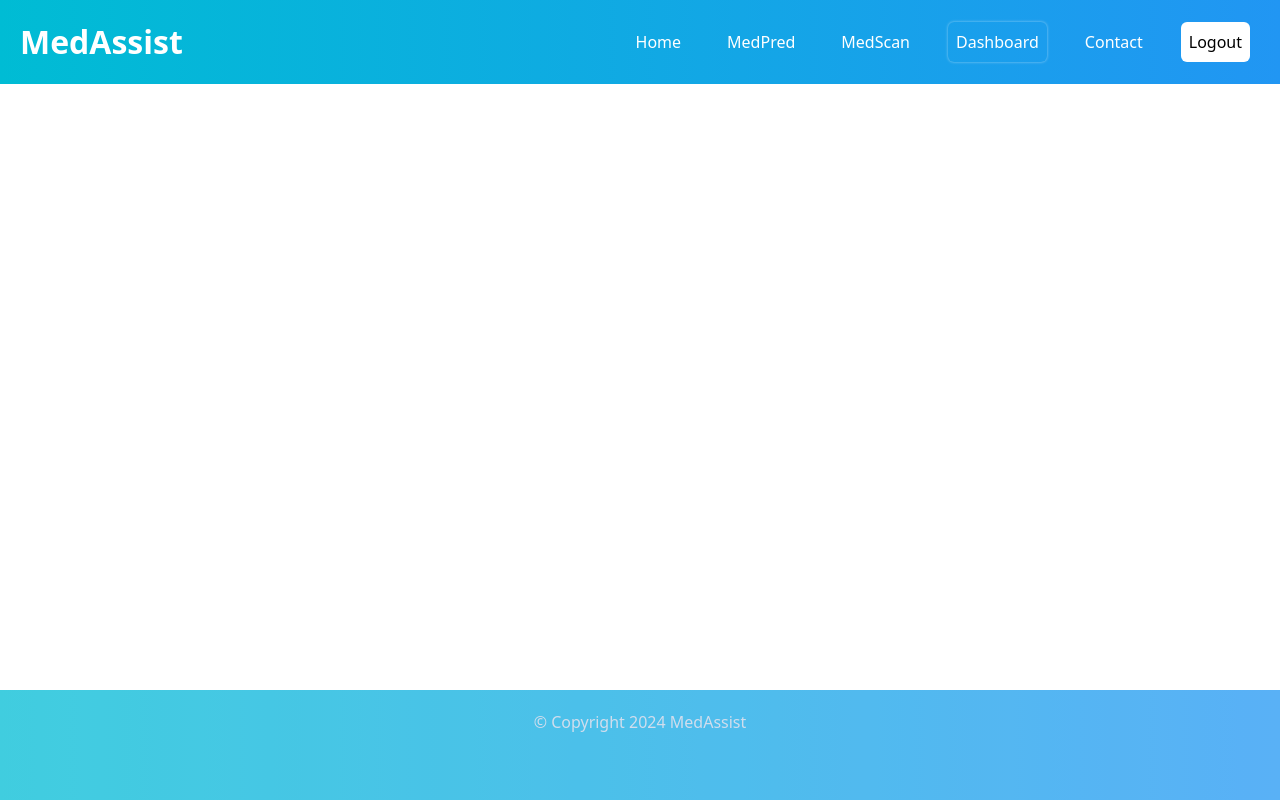
After one commit to sanch-18/Med-Assist, a Django app: page /dashboard/ in a window 1280 px wide. The commit adds this page. Run offline with Django 5.2, Linux system fonts and the light colour scheme; a user stored in the database is signed in; parts of the project's set-up code (start-up, migrations or seed data) failed here and were passed over; some libraries are stand-ins or nearby versions.

Commit message:
Updated on 6/6/24 - Frontend and minor changes

```diff
--- a/KJSIT/main/templates/Footer_medpred.html
+++ b/KJSIT/main/templates/Footer_medpred.html
@@ -1,6 +1,6 @@
 <!-- Footer -->
 
-<footer id="footer">
+<footer id="footer" style="margin-top: auto;">
     <div class="container-fluid">
       <p>© Copyright 2024 MedAssist</p>
     </div>
--- a/KJSIT/main/templates/Header_medpred.html
+++ b/KJSIT/main/templates/Header_medpred.html
@@ -17,10 +17,7 @@
         <a class="{% if request.path == '/medscan/' %} active {% endif %} nav-link" href="/medscan">MedScan</a>
       </li>
       <li>
-        <a class="{% if request.path == '/#/' %} active {% endif %} nav-link" href="#">Dashboard</a>
-      </li>
-      <li>
-        <a class="{% if request.path == '/#/' %} active {% endif %} nav-link" href="#">GeoMapper</a>
+        <a class="{% if request.path == '/dashboard/' %} active {% endif %} nav-link" href="/dashboard">Dashboard</a>
       </li>
       <li class="nav-item">
         <a class="{% if request.path == '/medpred/contact/' %} active {% endif %} nav-link" href="/medpred/contact">Contact</a>
--- /dev/null
+++ b/KJSIT/main/templates/dashboard.html
@@ -0,0 +1,28 @@
+{% extends "base_medpred.html" %}
+
+{% load static %}
+
+{% block title %}
+MedPred | Test for diseases in the most effective way
+{% endblock %}
+
+{% block content %}
+
+<link rel="stylesheet" href="{% static 'medpred/Header.css' %}">
+<link rel="stylesheet" href="{% static 'medpred/Home.css' %}">
+<link rel="stylesheet" href="{% static 'medpred/Footer.css' %}">
+
+<body style="min-height:100vh; display:flex; flex-direction: column;">
+
+    {% if user.is_authenticated %}
+    {% include 'Header_medpred.html' %}
+
+
+    {% include 'Footer_medpred.html' %}
+    {%else%}
+    {% include 'error_message.html' %}
+    {%endif%}
+
+</body>
+
+{% endblock content %}
--- a/KJSIT/main/templates/medScan_low.html
+++ b/KJSIT/main/templates/medScan_low.html
@@ -12,7 +12,7 @@ MedPred | Test for diseases in the most effective way
 <link rel="stylesheet" href="{% static 'medScan_low_css/index-35QkwXAN.css' %}">
 <link rel="stylesheet" href="{% static 'medpred/Footer.css' %}">
 
-<body>
+<body style ="min-height:100vh; display:flex; flex-direction: column;">
     <!-- Navbar -->
     {% if user.is_authenticated %}
     {% include 'Header_medpred.html' %}
--- a/KJSIT/main/templates/medScan_res.html
+++ b/KJSIT/main/templates/medScan_res.html
@@ -12,7 +12,7 @@ MedPred | Test for diseases in the most effective way
 <link rel="stylesheet" href="{% static 'medScan_res_css\index-35QkwXAN.css' %}">
 <link rel="stylesheet" href="{% static 'medpred/Footer.css' %}">
 
-<body>
+<body style ="min-height:100vh; display:flex; flex-direction: column;">
 
     {% if user.is_authenticated %}
     {% include 'Header_medpred.html' %}
--- a/KJSIT/main/templates/signup.html
+++ b/KJSIT/main/templates/signup.html
@@ -23,8 +23,8 @@
 
                     <div class="form-group"><input name="fname" id="fname" placeholder="First Name" class="form-control mt-10 bg-transparent placeholder-white text-white text-xl focus:border-none" required></div>
                     <div class="form-group"><input name="lname" id="lname" placeholder="Last Name" class="form-control mt-5 bg-transparent placeholder-white text-white text-xl focus:border-none" required></div>
-                    <div class="form-group"><input name="username" id="username" placeholder="Email" class="form-control mt-5 bg-transparent placeholder-white text-white text-xl focus:border-none" required></div>
-                    <div class="form-group"><input name="email" id="email" placeholder="Username" class="form-control mt-5 bg-transparent placeholder-white text-white text-xl focus:border-none" required></div>
+                    <div class="form-group"><input name="username" id="username" placeholder="Username" class="form-control mt-5 bg-transparent placeholder-white text-white text-xl focus:border-none" required></div>
+                    <div class="form-group"><input name="email" id="email" placeholder="Email" class="form-control mt-5 bg-transparent placeholder-white text-white text-xl focus:border-none" required></div>
                     <div class="form-group"><input name="pass1" id="pass1" placeholder="Password" type="password" class="form-control mt-5 bg-transparent placeholder-white text-white text-xl focus:border-none" required></div>
                     <div class="flex justify-center">
                         <button type="submit" class="text-black bg-slate-100 font-bold text-xl mt-10 rounded-full px-5 py-1 hover:px-7">Sign Up </button>
--- a/KJSIT/main/urls.py
+++ b/KJSIT/main/urls.py
@@ -20,5 +20,5 @@ urlpatterns = [
     path('medpred/heart-disease-result/', views.heart_result, name='heart_result'),
     path('medpred/cancer-result/', views.cancer_result, name='cancer_result'),
     path('medpred/covid-result/', views.covid_result, name='covid_result'),
-
+    path('dashboard/', views.dashboard, name='dashboard'),
 ]
--- a/KJSIT/main/views.py
+++ b/KJSIT/main/views.py
@@ -23,6 +23,9 @@ def intro(request):
 def home(request):
     return render(request, 'home.html')
 
+def dashboard(request):
+    return render(request, 'dashboard.html')
+
 # Create your views here.
 def handlesignup(request):
     if request.method=='POST':
@@ -31,11 +34,6 @@ def handlesignup(request):
         username=request.POST.get('username')
         email=request.POST.get('email')
         pass1=request.POST.get('pass1')
-        # bio=request.POST['bio']
-
-        # website=request.POST['website']
-        # achievements=request.POST['achievements']
-        # category=request.POST['category']
         myuser=User.objects.create_user(username, email, pass1)
         myuser.first_name=fname
         myuser.last_name=lname
@@ -58,7 +56,6 @@ def userlogin(request):
             messages.success(request, "Logged In!")
             return redirect("intro")
         else:
-            # print("kjpjjoio")
             messages.error(request, "Invalid Credentials, please try again")
             return redirect("login")
     # print("not posted in")
```
Also changed, not shown: KJSIT/db.sqlite3.
